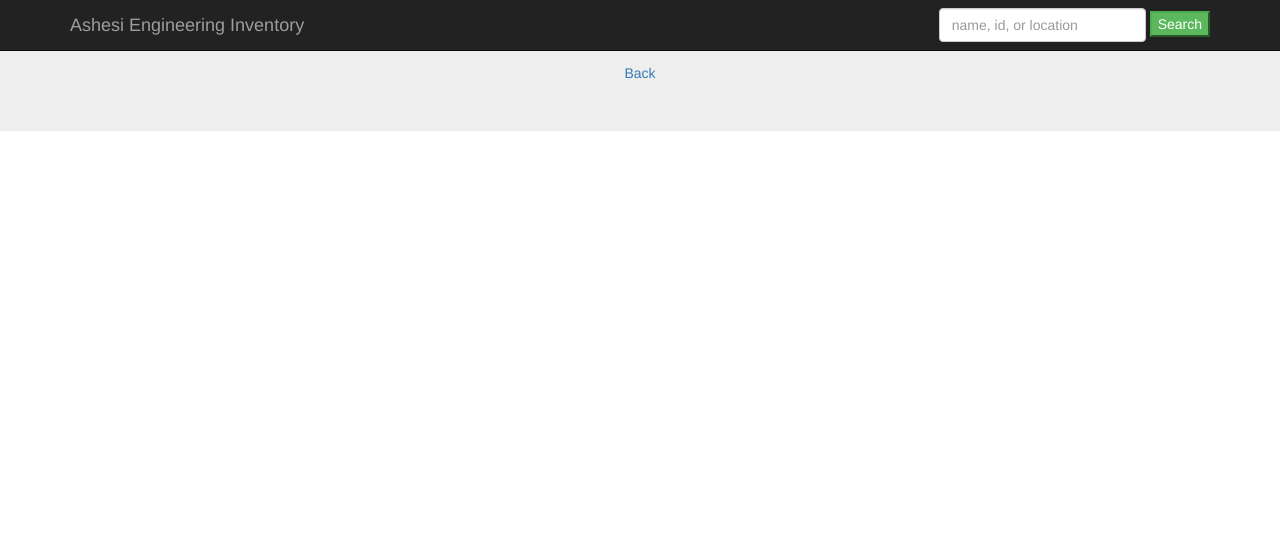
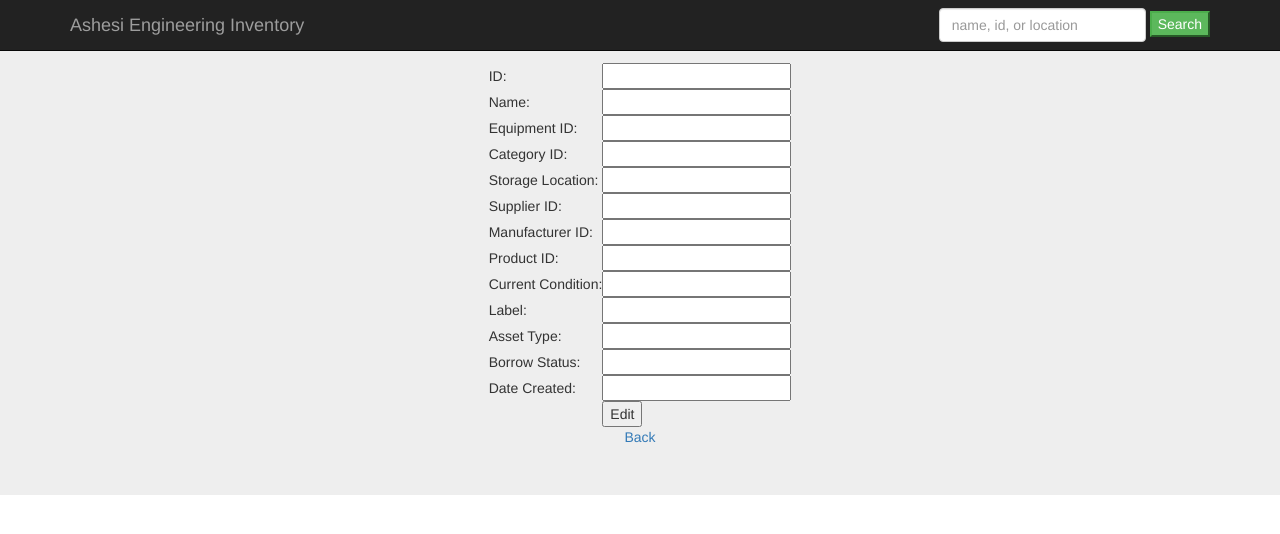
Before and after one commit to Lafia-King/Engineering-Inventory-Organizer, a PHP site: page /display_single_equipment.php?id=1 in a window 1280 px wide. Shown: the top 534 px of the page. Run offline with PHP 8.4, Linux system fonts and the light colour scheme; data that the repository does not hold is empty.

Commit message:
Updating implementation of functionality for viewing single equipment

```diff
--- a/display_single_equipment.php
+++ b/display_single_equipment.php
@@ -50,7 +50,84 @@
 		include_once("view_equipment.php");
 			$newView = new view_equipment();
 			$newView->getSingleEquipment($_REQUEST['id']);
+			$row = $newView->fetch();
+			$id = $row["id"];
+			$name = $row["name"];
+			$equipment_id= $row["equipment_id"];
+			$category_id= $row["category_id"];
+			$storage_location= $row["storage_location"];
+			$supplier_id= $row["supplier_id"];
+			$manufacturer_id= $row["manufacturer_id"];
+			$product_id= $row["product_id"];
+			$current_condition= $row["current_condition"];
+			$label= $row["label"];
+			$asset_type= $row["asset_type"];
+			$borrow_status= $row["borrow_status"];
+			$date_created= $row["date_created"];
 
+			echo ("<form>
+					<table>
+					<tr>
+						<td>ID:</td>
+						<td><input type='text' value=$id></td>
+					</tr>
+					<tr>
+						<td>Name:</td>
+						<td><input type='text' value=$name></td>
+					</tr>
+					<tr>
+						<td>Equipment ID:</td>
+						<td><input type='text' value=$equipment_id></td>
+					</tr>
+					<tr>
+						<td>Category ID:</td>
+						<td><input type='text' value=$category_id></td>
+					</tr>
+					<tr>
+						<td>Storage Location:</td>
+						<td><input type='text' value=$storage_location></td>
+					</tr>
+					<tr>
+						<td>Supplier ID:</td>
+						<td><input type='text' value=$supplier_id></td>
+					</tr>
+					<tr>
+						<td>Manufacturer ID:</td>
+						<td><input type='text' value=$manufacturer_id></td>
+					</tr>
+					<tr>
+						<td>Product ID:</td>
+						<td><input type='text' value=$product_id></td>
+					</tr>
+					<tr>
+						<td>Current Condition:</td>
+						<td><input type='text' value=$current_condition></td>
+					</tr>
+					<tr>
+						<td>Label:</td>
+						<td><input type='text' value=$label></td>
+					</tr>
+					<tr>
+						<td>Asset Type:</td>
+						<td><input type='text' value=$asset_type></td>
+					</tr>
+					<tr>
+						<td>Borrow Status:</td>
+						<td><input type='text' value=$borrow_status></td>
+					</tr>
+					<tr>
+						<td>Date Created:</td>
+						<td><input type='text' value=$date_created></td>
+					</tr>
+					<tr></tr><tr>
+					<td></td>
+						<td>
+							<input type='submit' value='Edit' >
+						</td>
+					</tr>
+
+			</table>
+		</form> ");
 		?>
 		<a href="index.php" class="button">Back</a>
       </div>
```
